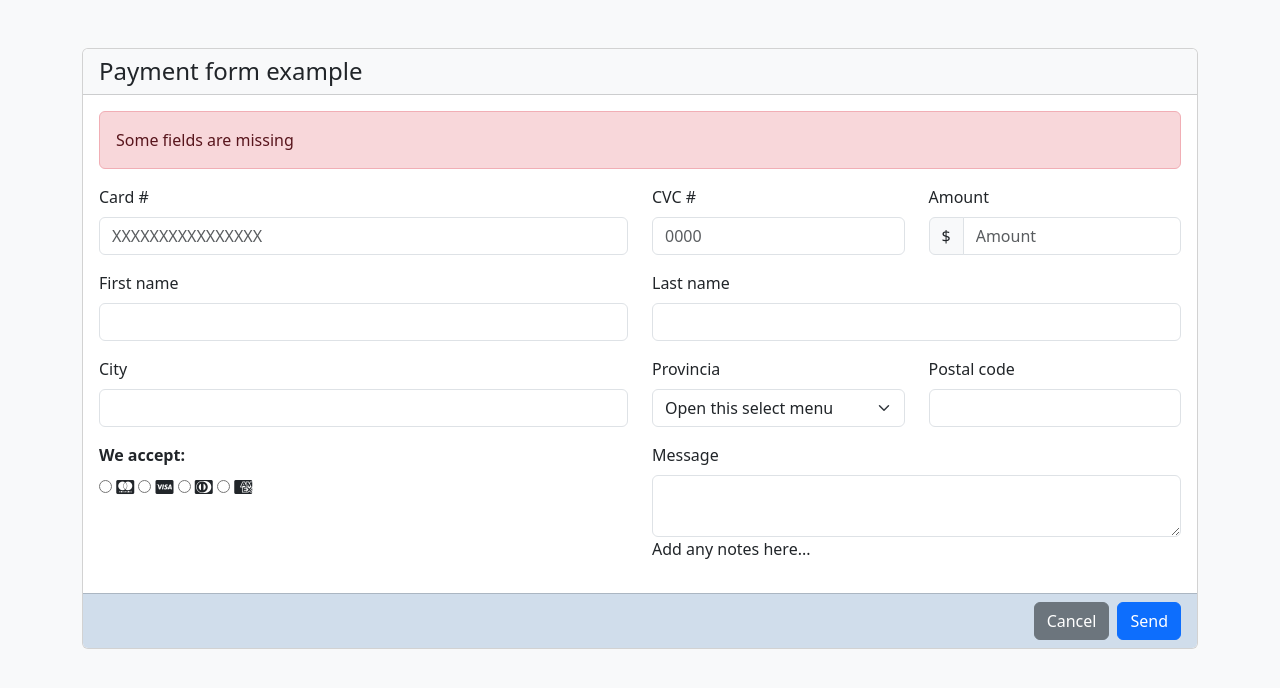
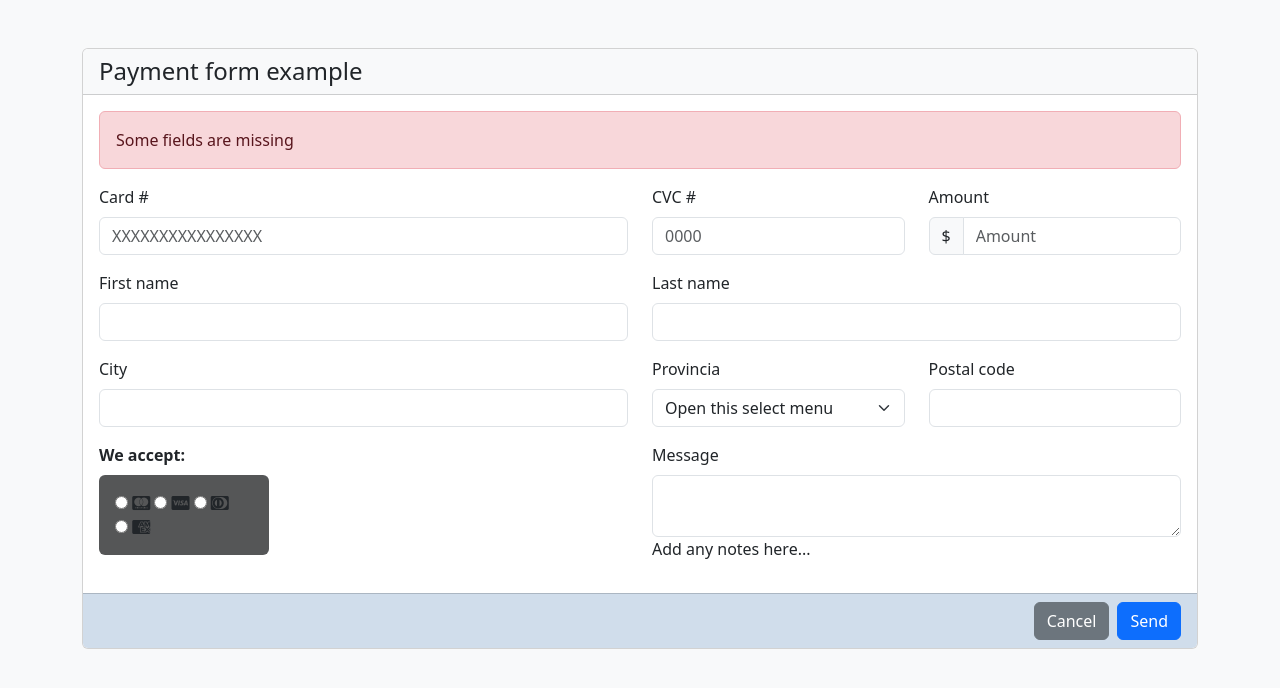
Before and after one commit to 4GeeksAcademy/AnthonySanto-html5-form-lt-55, a plain HTML site: page index.html in a window 1280 px wide. Drawn offline with nearby package versions, Linux system fonts and the light colour scheme.

Commit message:
ajuste de color en el we accept

```diff
--- a/index.html
+++ b/index.html
@@ -85,9 +85,7 @@
 
               <div class="col-md">
                 <label class="form-label fw-bold">We accept:</label>
-                <div class="accepted-cards-container">
-
-
+                <div class="accepted-cards-container p-3 rounded" style="background-color: rgb(85, 86, 87); width: 170px;">
                   <label class="card-option">
                     <input type="radio" name="card" value="mastercard">
                     <i class="fab fa-cc-mastercard"></i>
```
